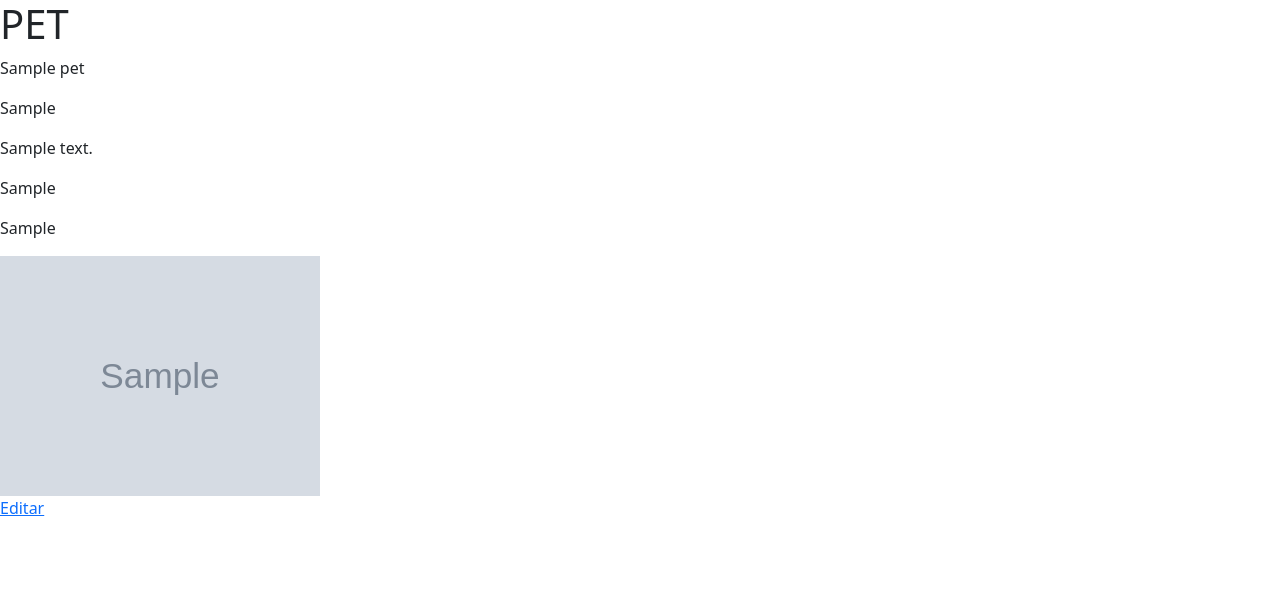
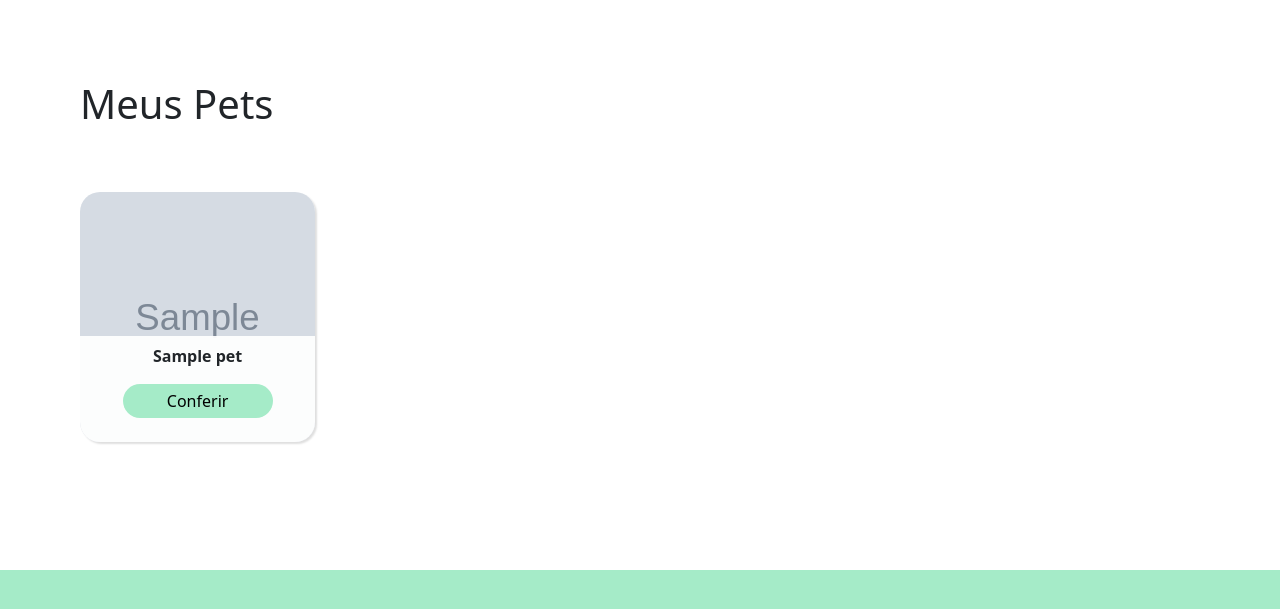
Before and after one commit to PedroLucasMoraisBorges/AdotPets, a Django app: page /meus_Pets/ in a window 1280 px wide. Shown: the top 609 px of the page. Run offline with Django 4.2, Linux system fonts and the light colour scheme; a user stored in the database is signed in; tables that the repository leaves empty hold one stand-in row (values such as "Sample post"); grey boxes marked "Sample" are stand-in pictures.

Commit message:
FEAT: Alterações meus pets

```diff
--- a/pages/views.py
+++ b/pages/views.py
@@ -10,6 +10,7 @@ from django.utils.decorators import method_decorator
 from .decorator import *
 from django.forms.models import inlineformset_factory
 from datetime import date
+from django.core.paginator import Paginator
 # Create your views here.
 
 def landingPage(request):
@@ -132,7 +133,7 @@ class meusPets(View):
         pets = []
 
 
-        for pet in Pet.objects.filter(fk_user = request.user):
+        for pet in reversed(Pet.objects.filter(fk_user = request.user)):
             imgs = ImagemPet.objects.filter(fk_pet = pet)
             pets.append(
                 {
@@ -140,8 +141,18 @@ class meusPets(View):
                     'imgs': imgs}
                 )
 
+
+        p = Paginator(pets, 8)
+        page = request.GET.get('page')
+        pages = p.num_pages
+        pet_page = p.get_page(page)
+
+        print(page)
+
         context = {
-            'pets' : pets
+            'pets' : pet_page,
+            'page' : page,
+            'pages': pages
         }
 
         return render(request, 'adocao/pets.html', context)
--- /dev/null
+++ b/static/css/meus_pets.css
@@ -0,0 +1,66 @@
+:root {
+
+    --greenPrincipal: #649C80;
+    --greenSecondary: #A5EBC8;
+    --greenBackground: #EBF8F1;
+    --alternativeColor: #698778;
+
+}
+
+body{
+    background-color: var(--greenSecondary);
+}
+
+main{
+    background-color: white;
+    padding: 5rem;
+}
+
+h1{
+    margin-bottom: 4rem;
+}
+
+.pet-card{
+    width: 21%;
+    position: relative;
+    border-radius: 20px;
+    overflow: hidden;
+    margin-bottom: 3rem;
+    box-shadow: 2px 2px 2px rgba(0, 0, 0, 0.129);
+}
+
+.pet-card img{
+    width: 100%;
+    height: 250px;
+    object-fit: cover;
+}
+
+.info-container{
+    position: absolute;
+    bottom: 0;
+    text-align: center;
+    background-color: rgba(255, 255, 255, 0.934);
+    width: 100%;
+}
+
+.info-container p {
+    margin-top: 0.5rem;
+}
+
+.pet-card button{
+    margin-bottom: 1.5rem;
+    background-color: var(--greenSecondary);
+    width: 150px;
+    border: none;
+    border-radius: 20px;
+    padding: 0.3rem 0;
+}
+
+
+.my-pets{
+    display: flex;
+    flex-wrap: wrap;
+    justify-content: space-between;
+    box-sizing: border-box;
+    width: 100%;
+}
--- a/templates/adocao/pets.html
+++ b/templates/adocao/pets.html
@@ -3,26 +3,29 @@
 
 
 {% block head %}
-<style>
-    img{
-        width: 25%;
-    }
-</style>
+
+<link rel="stylesheet" href="{% static 'css/meus_pets.css' %}">
+
 {% endblock %}
 
 {% block content %}
-{% for pet in pets %}
-    <h1>PET</h1>
-    <p>{{ pet.pet.nome }}</p>
-    <p>{{ pet.pet.idade }}</p>
-    <p>{{ pet.pet.desc }}</p>
-    <p>{{ pet.pet.pref }}</p>
-    <p>{{ pet.pet.sexo }}</p>
-    <p>{{ pet.pet.raca }}</p>
-    {% for img in pet.imgs %}
-        <img src="{{img.imagem.url}}" alt="">
-    {% endfor %}
-    <p><a href="{% url 'editarPet' pet.pet.id %}">Editar</a></p>
-{% endfor %}
+
+
+<main class="pets-section">
+    <h1>Meus Pets</h1>
+    <article class="my-pets">
+        {% for pet in pets %}
+            <div class="pet-card">
+                <img src="{{pet.imgs.0.imagem.url}}" alt="">
+                <div class="info-container">
+                    <p><strong>{{pet.pet.nome}}</strong></p>
+                    <button>Conferir</button>
+                </div>
+            </div>
+        {% endfor %}
+    </article>
+    {% include 'componentes/paginator.html' %}
+</main>
+
 
 {% endblock %}
--- /dev/null
+++ b/templates/componentes/paginator.html
@@ -0,0 +1,8 @@
+<div class="paginator">
+    {% if page > 1 %}
+        <div><</div>
+    {% endif %}
+    {% if page < pages %}
+        <div>></div>
+    {% endif %}
+</div>
```
